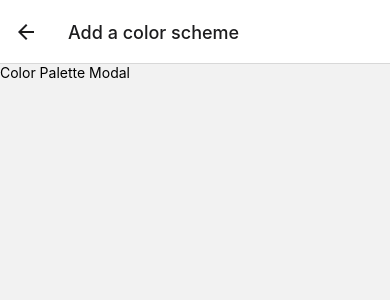
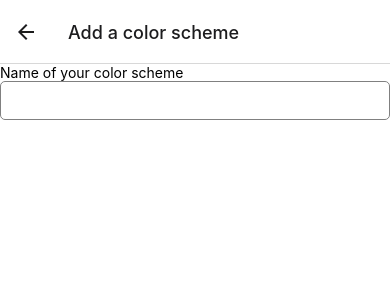
Before and after one commit to gwencode/AwesomeProject, a React Native app: screen /ColorPaletteModal in a window 390 px wide. Shown: the top 300 px of the page. Built offline with nearby package versions, Linux system fonts and the light colour scheme; no server answers.

Commit message:
Set name of the color palette

```diff
--- a/screens/ColorPaletteModal.tsx
+++ b/screens/ColorPaletteModal.tsx
@@ -1,15 +1,39 @@
-import React from 'react';
-import { StyleSheet, Text, View } from 'react-native';
+import React, { useState } from 'react';
+import {
+  SafeAreaView,
+  ScrollView,
+  StyleSheet,
+  Text,
+  TextInput,
+} from 'react-native';
 
 const ColorPaletteModal = () => {
+  const [name, setName] = useState<string>('');
+
   return (
-    <View>
-      <Text>Color Palette Modal</Text>
-    </View>
+    <SafeAreaView style={styles.container}>
+      <ScrollView>
+        <Text>Name of your color scheme</Text>
+        <TextInput style={styles.input} value={name} onChangeText={setName} />
+      </ScrollView>
+    </SafeAreaView>
   );
 };
 
-// const styles = StyleSheet.create({
-// });
+const styles = StyleSheet.create({
+  container: {
+    paddingVertical: 16,
+    paddingHorizontal: 24,
+    backgroundColor: 'white',
+    flex: 1,
+  },
+  input: {
+    borderColor: 'grey',
+    borderWidth: 1,
+    padding: 10,
+    borderRadius: 5,
+    marginBottom: 10,
+  },
+});
 
 export default ColorPaletteModal;
```
